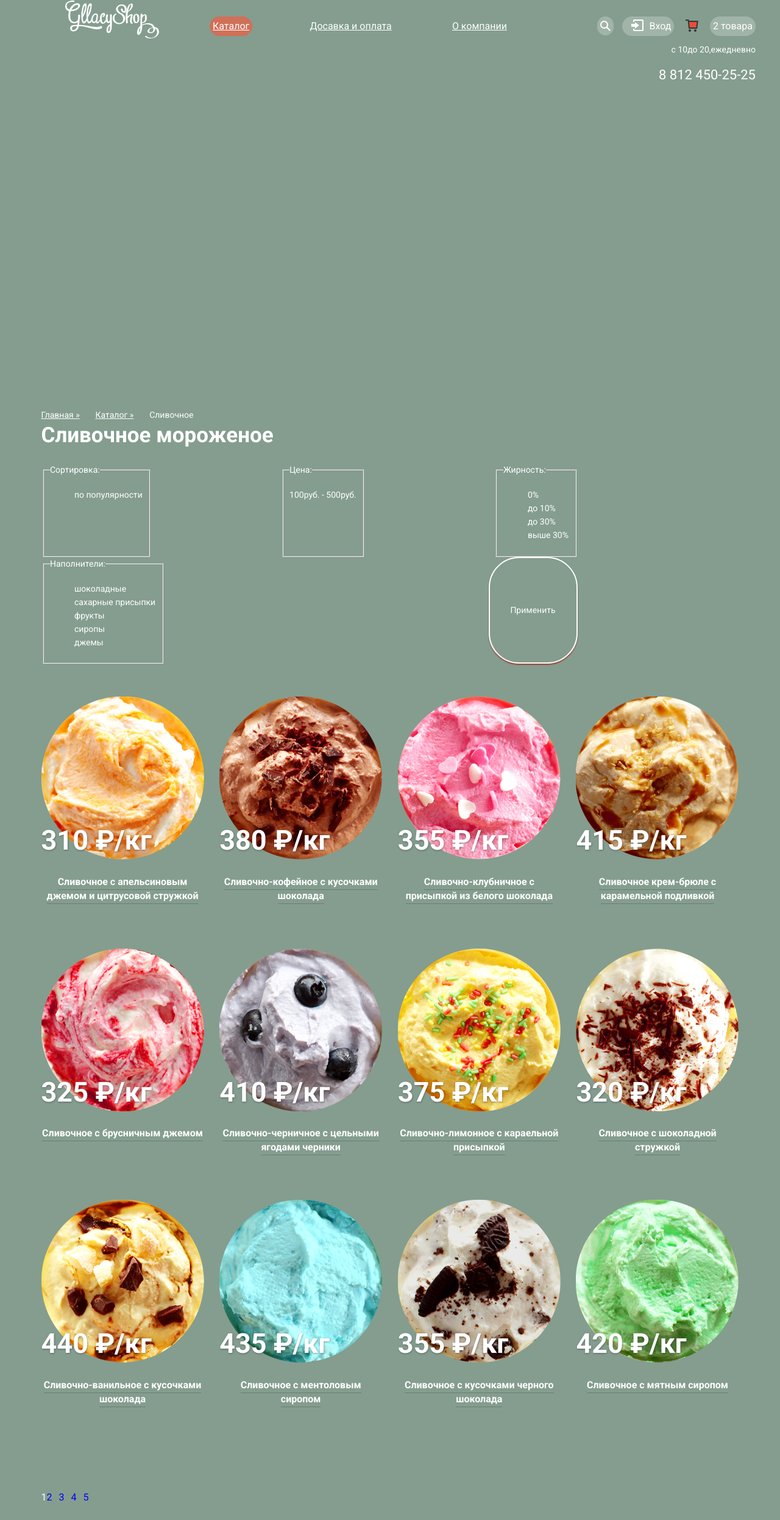
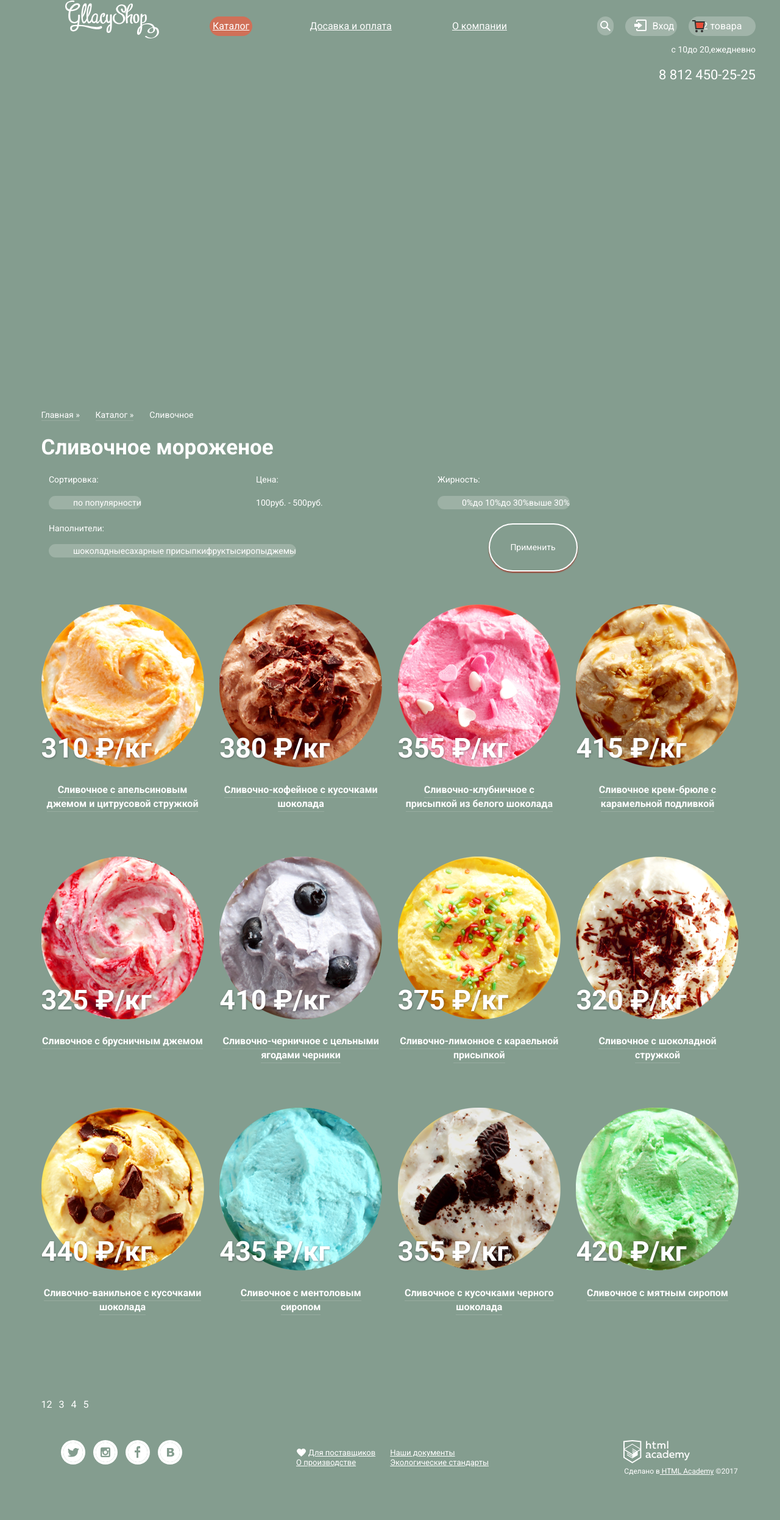
Before and after one commit to finedeer/850849-gllacy-24, a plain HTML site: page catalog.html in a window 1280 px wide. Shown: the top 2492 px of the page at 61% size. Drawn offline with nearby package versions, Linux system fonts and the light colour scheme.

Commit message:
Update style.css

```diff
--- a/css/style.css
+++ b/css/style.css
@@ -172,7 +172,7 @@ padding: 7px 5px;
   width: 17px;
   height: 17px;
   padding: 9px;
-border-radius: 50%;
+border-radius: 17px;
 
 background-image: url("../img/icon/loupe.svg");
 background-repeat: no-repeat;
@@ -206,13 +206,14 @@ content: '';
 }
 .user-navigation-current {
   position: relative;
-padding-left: 45px;
+width: 120px;
+text-align: left;
 }
 .user-navigation-current::before  {
 content: '';
   position: absolute;
-  top:5px;
-  left:15px;
+  top:6px;
+  left:16px;
 
   width: 21px;
   height: 20px;
@@ -514,17 +515,25 @@ line-height: 41px;
 .catalogue-list {
 list-style: none;
 }
-
+.catalogue-item h3{
+  font-family: "Roboto" medium;
+  ont-size: 16px;
+  color: #FFFFFF;
+  letter-spacing: 0;
+  text-align: center;
+  line-height: 22px;
+}
 .catalogue-item h3 a {
+  font-family: "Roboto" medium;
   font-size: 16px;
   color: #FFFFFF;
   letter-spacing: 0;
   text-align: center;
   line-height: 22px;
-  text-decoration: none;
+text-decoration: none;
 }
 .catalogue-item-product-name {
-border-bottom: 1px solid  rgba(0,0,0,0.2);
+border-bottom: 1px solid  rgba(225,225,225,0.2);
 padding-bottom: 3px;
 }
 
@@ -960,6 +969,14 @@ width:560px;
   margin-bottom: 5px;
   padding-left:0 ;
 }
+.breadcrumbs a {
+  text-decoration: none;}
+
+.breadcrumbs-underline {
+  border-bottom: 1px solid  rgba(225,225,225,0.2);
+  padding-bottom: 1px;
+}
+
 .filters {
   display: flex;
   flex-wrap: wrap;
@@ -999,7 +1016,43 @@ padding:0 ;
   padding: 7px 28px;
 background: rgba(255,255,255,0.00);
 border: 2px solid #FFFFFF;
+}
+.filter fieldset {
+border: none;
+}
+.filter legend {
+font-size: 14px;
+color: #FFFFFF;
+letter-spacing: 0;
+line-height: 16px;
 
+}
+ .filter ul{
+   display: flex;
+   justify-content: space-between;
+   list-style: none;
+  border: none;
+  border-radius: 15px;
+background: rgba(157,177,165);
+}
+.filter ul:first-child{
+  width: 196px;
+  padding-top: 10px;
+  padding-bottom: 10px;
+  text-align: center;
+}
+.filter ul:first-child{
+  content: '';
+    position: absolute;
+    top:5px;
+    left:15px;
+
+    width: 21px;
+    height: 20px;
+    background-image: url("../img/icon/basket.svg");
+    background-repeat: no-repeat;
+    background-position: 0 0;
+  }
 }
 .page-title {
   margin: 0 ;
@@ -1040,16 +1093,34 @@ border: 2px solid #FFFFFF;
 .catalogue-item-price {
   margin-top: -60px;
 }
+.pagination {
+  display: block;
+  margin-left: auto;
+}
 .pagination-list{
   display: flex;
+  flex-wrap:  wrap-reverse;
   flex-direction: row;
+  width: 140px;
   margin:0;
   padding: 0;
   list-style: none;
+  margin-right: auto;
 }
-.pagination-item-curren{
+.pagination-list a{
+  text-decoration: none;
+  font-size: 16px;
+color:#FFFFFF;
+letter-spacing: 0;
+text-align: right;
+line-height: 18px;
+
+}
+.pagination-list a:first-child{
   width: 20px;
   margin-right: 20px:
+  color: #353535;
+
 }
 .pagination-item{
   width: 20px;
```
